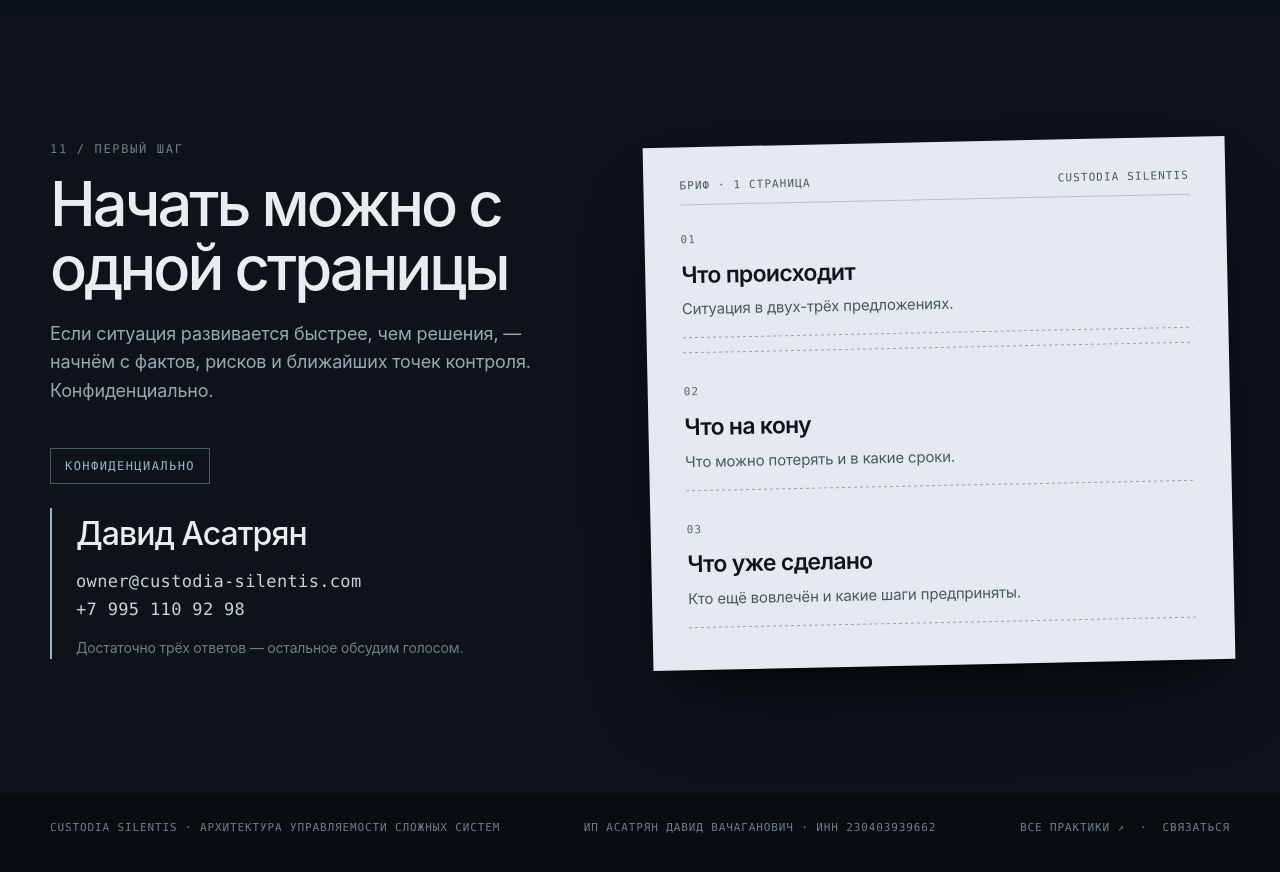
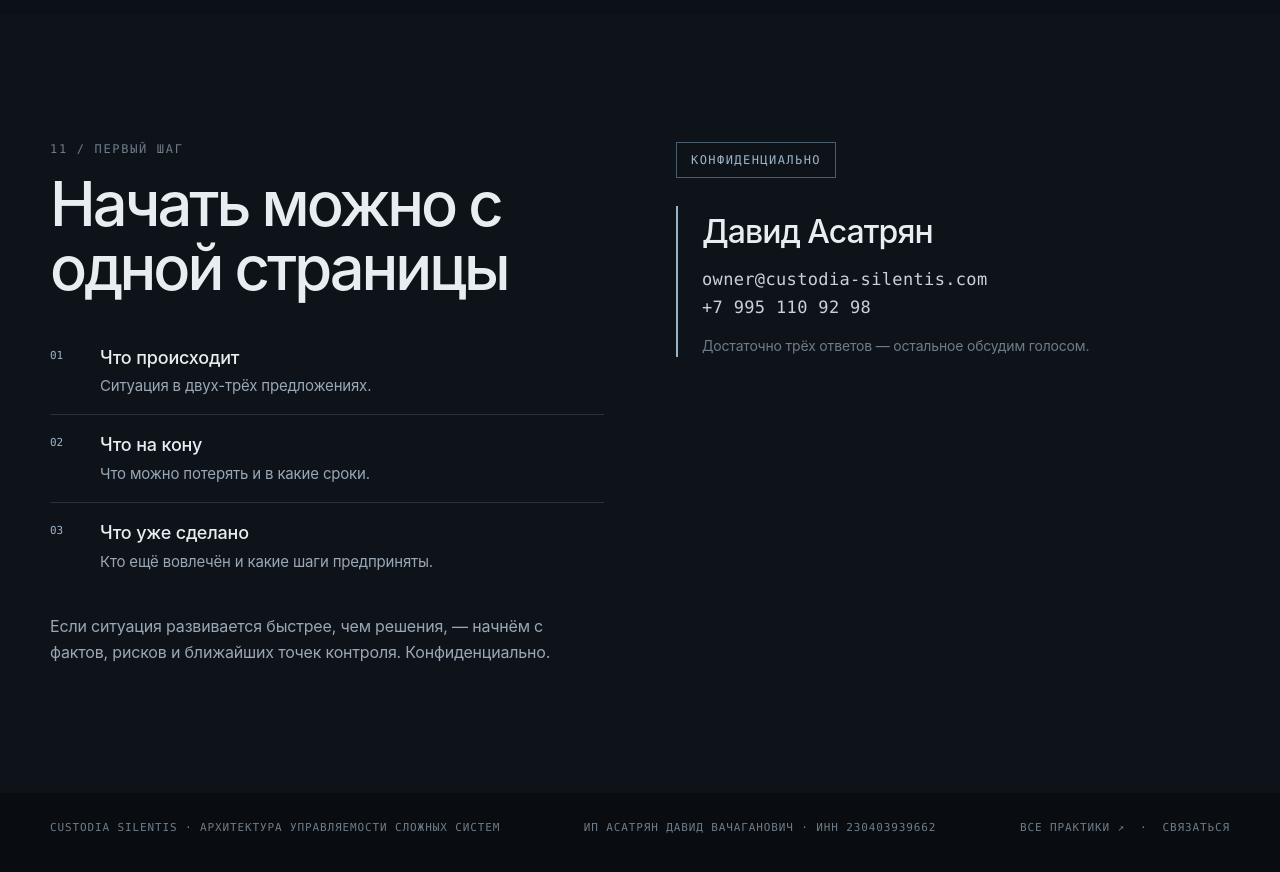
Before and after one commit to DavidAsatrian/custodia-silentis-site, a plain HTML site: page crisis.html in a window 1280 px wide. Shown: the part 10420-11292 px from the top of the page. Drawn offline with Linux system fonts and the light colour scheme.

Commit message:
«Первый шаг» на всех страницах — в формате «Обзора»: нумерованный список слева, контакты справа
Co-Authored-By: Claude Opus 5.5 <noreply@anthropic.com>

```diff
--- a/crisis.html
+++ b/crisis.html
@@ -297,35 +297,26 @@ h1{font-size:clamp(40px,4.8vw,70px);line-height:1.02;letter-spacing:-.05em;font-
 .footer-inner{display:flex;justify-content:space-between;gap:20px;flex-wrap:wrap}
 .footer a:hover{color:#fff}
 
-/* ───── Первый шаг: единый блок для всех страниц (лист брифа + контакты) ───── */
-.first{display:grid;grid-template-columns:.95fr 1.05fr;grid-template-areas:"txt sheet" "con sheet";column-gap:72px;row-gap:8px;align-items:start}
-.first .f-txt{grid-area:txt}
-.first .f-con{grid-area:con}
-.first .lead-p{color:var(--muted);font-size:var(--fs-text);max-width:500px;margin:0 0 28px}
-.access{display:inline-block;font:12px var(--mono);letter-spacing:.12em;color:var(--accent);border:1px solid #4a5d6c;padding:10px 14px;margin-bottom:24px}
+/* ───── Первый шаг: единый блок для всех страниц (формат «Обзора»: список слева, контакты справа) ───── */
+.start{display:grid;grid-template-columns:1fr 1fr;gap:72px;align-items:start}
+.need{margin-top:28px}
+.need > div{display:grid;grid-template-columns:36px 1fr;gap:14px;padding:16px 0;border-bottom:1px solid var(--line)}
+.need > div:last-child{border-bottom:0}
+.need span{font:var(--fs-label) var(--mono);color:var(--accent);padding-top:5px}
+.need b{font-weight:500;font-size:18px}
+.need small{display:block;color:var(--muted);font-size:15px;margin-top:2px}
+.start .after-p{color:var(--muted);font-size:var(--fs-ui);margin:24px 0 0;max-width:520px}
+.access{display:inline-block;font:12px var(--mono);letter-spacing:.12em;color:var(--accent);border:1px solid #4a5d6c;padding:10px 14px;margin-bottom:28px}
 .contacts{display:grid;gap:8px;padding-left:24px;border-left:2px solid var(--accent)}
 .c-name{font-size:clamp(24px,2.6vw,32px);font-weight:500;letter-spacing:-.03em;margin-bottom:4px}
 .c-line{font:17px var(--mono);color:var(--soft);letter-spacing:.02em;white-space:nowrap}
 .c-note{font-size:14px;color:var(--dim);margin-top:10px}
-/* лист брифа: светлая бумага, слоистая тень по канону */
-.bsheet{grid-area:sheet;align-self:center;background:#e4eaef;color:#10161c;padding:32px 36px 38px;transform:rotate(-1.2deg);box-shadow:0 1px 0 rgba(0,0,0,.25),0 14px 28px -14px rgba(0,0,0,.6),0 46px 90px -40px rgba(0,0,0,.7)}
-.bs-head{display:flex;justify-content:space-between;flex-wrap:wrap;gap:4px 10px;font:var(--fs-label) var(--mono);letter-spacing:.1em;color:#4a5763;border-bottom:1px solid #b9c4cd;padding-bottom:12px}
-.bs-field{padding:20px 0 4px}
-.bs-field span{font:var(--fs-label) var(--mono);color:#5b6874;letter-spacing:.1em}
-.bs-field h3{font-size:23px;margin:6px 0 4px;color:#0f151b;font-weight:600;letter-spacing:-.03em}
-.bs-field p{font-size:15px;color:#4a5763;margin:0}
-.bs-field i{display:block;height:1px;background:repeating-linear-gradient(90deg,#9aa7b2 0 3px,transparent 3px 6px);margin:16px 0 0}
-.bs-field i+i{margin-top:14px}
 @media(max-width:960px){
- .first{grid-template-columns:1fr;grid-template-areas:"txt" "sheet" "con";row-gap:40px}
- .first .lead-p{margin-bottom:0}
- .bsheet{transform:none}
+ .start{grid-template-columns:1fr;gap:40px}
 }
 @media(max-width:600px){
  .contacts{padding-left:18px}
  .c-line{font-size:16px}
- .bsheet{padding:24px 22px 28px}
- .bs-field h3{font-size:20px}
 }
 
 /* ───── Меньше движения ───── */
@@ -614,19 +605,18 @@ h1{font-size:clamp(40px,4.8vw,70px);line-height:1.02;letter-spacing:-.05em;font-
 
 <!-- 11 · Первый шаг: единый блок для всех страниц -->
 <section class="section alt" id="contact">
-  <div class="wrap first">
-    <div class="f-txt">
+  <div class="wrap start">
+    <div>
       <div class="kicker">11 / ПЕРВЫЙ ШАГ</div>
       <h2>Начать можно с одной страницы</h2>
-      <p class="lead-p">Если ситуация развивается быстрее, чем решения, — начнём с фактов, рисков и ближайших точек контроля. Конфиденциально.</p>
+      <div class="need">
+        <div><span>01</span><div><b>Что происходит</b><small>Ситуация в двух-трёх предложениях.</small></div></div>
+        <div><span>02</span><div><b>Что на кону</b><small>Что можно потерять и в какие сроки.</small></div></div>
+        <div><span>03</span><div><b>Что уже сделано</b><small>Кто ещё вовлечён и какие шаги предприняты.</small></div></div>
+      </div>
+      <p class="after-p">Если ситуация развивается быстрее, чем решения, — начнём с фактов, рисков и ближайших точек контроля. Конфиденциально.</p>
     </div>
-    <div class="bsheet" aria-label="Лист брифа из трёх полей">
-      <div class="bs-head"><span>БРИФ · 1 СТРАНИЦА</span><span>CUSTODIA SILENTIS</span></div>
-      <div class="bs-field"><span>01</span><h3>Что происходит</h3><p>Ситуация в двух-трёх предложениях.</p><i></i><i></i></div>
-      <div class="bs-field"><span>02</span><h3>Что на кону</h3><p>Что можно потерять и в какие сроки.</p><i></i></div>
-      <div class="bs-field"><span>03</span><h3>Что уже сделано</h3><p>Кто ещё вовлечён и какие шаги предприняты.</p><i></i></div>
-    </div>
-    <div class="f-con">
+    <div>
       <div class="access">КОНФИДЕНЦИАЛЬНО</div>
       <!-- Контакты простым текстом, без кнопок и ссылок -->
       <div class="contacts">
```
Also changed, not shown: index.html (+20 -30 lines), intelligence.html (+20 -30 lines), transformation.html (+20 -30 lines).
